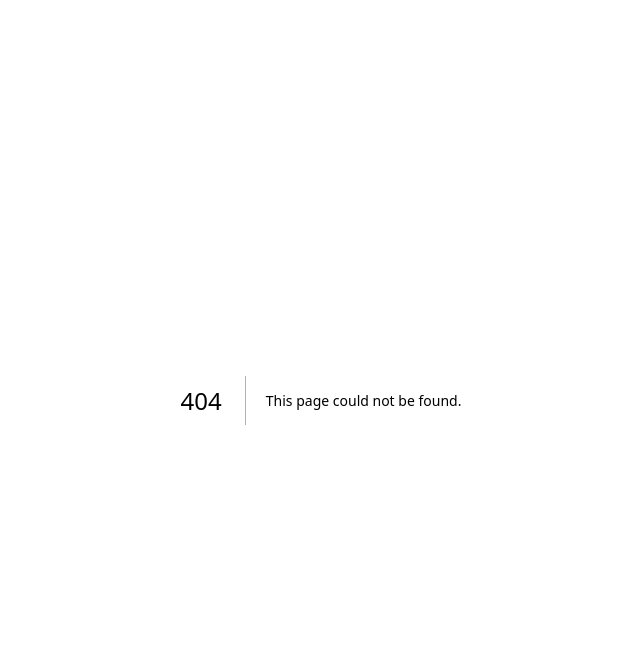
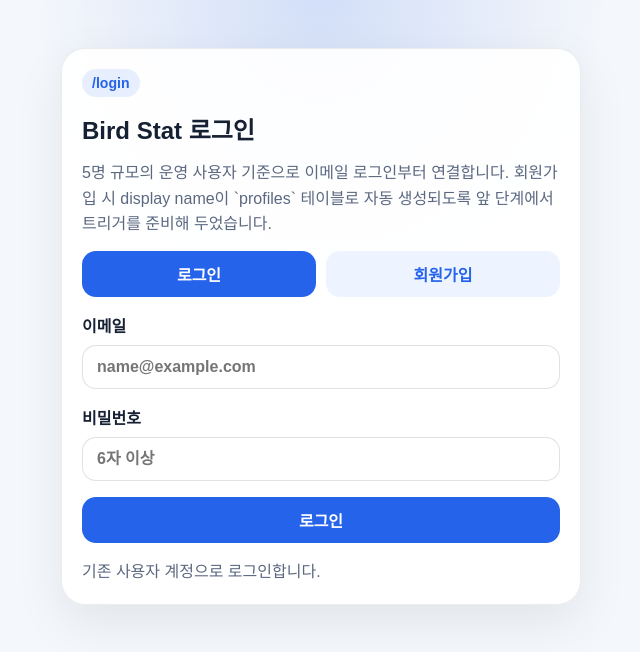
Before and after one commit to klockjones/bird-stat, a Next.js app: page /login in a window 1280 px wide. Before the commit this address had no page. Shown: the top 652 px of the page, without its empty margins (319-959 px from the left). Built offline with nearby package versions, Linux system fonts and the light colour scheme; no server answers.

Commit message:
인증 화면과 보호 라우트 추가
Ultraworked with [Sisyphus](https://github.com/code-yeongyu/oh-my-openagent)

Co-authored-by: Sisyphus <clio-agent@sisyphuslabs.ai>

```diff
--- /dev/null
+++ b/src/app/login/page.tsx
@@ -0,0 +1,28 @@
+import { redirect } from "next/navigation";
+import { AuthForm } from "@/components/auth/auth-form";
+import { createSupabaseServerClient } from "@/lib/supabase/server";
+
+export default async function LoginPage() {
+  const supabase = await createSupabaseServerClient();
+  const {
+    data: { user },
+  } = await supabase.auth.getUser();
+
+  if (user) {
+    redirect("/dashboard");
+  }
+
+  return (
+    <main className="simple-page auth-layout">
+      <section className="route-card">
+        <span className="route-chip">/login</span>
+        <h1>Bird Stat 로그인</h1>
+        <p className="auth-help">
+          5명 규모의 운영 사용자 기준으로 이메일 로그인부터 연결합니다. 회원가입 시 display name이
+          `profiles` 테이블로 자동 생성되도록 앞 단계에서 트리거를 준비해 두었습니다.
+        </p>
+        <AuthForm />
+      </section>
+    </main>
+  );
+}
--- /dev/null
+++ b/src/components/auth/auth-form.tsx
@@ -0,0 +1,131 @@
+"use client";
+
+import { useRouter } from "next/navigation";
+import { ComponentProps, useMemo, useState } from "react";
+import { createSupabaseBrowserClient } from "@/lib/supabase/browser";
+
+type Mode = "sign-in" | "sign-up";
+
+export function AuthForm() {
+  const router = useRouter();
+  const supabase = useMemo(() => createSupabaseBrowserClient(), []);
+  const [mode, setMode] = useState<Mode>("sign-in");
+  const [displayName, setDisplayName] = useState("");
+  const [email, setEmail] = useState("");
+  const [password, setPassword] = useState("");
+  const [message, setMessage] = useState<string | null>(null);
+  const [isSubmitting, setIsSubmitting] = useState(false);
+
+  const handleSubmit: NonNullable<ComponentProps<"form">["onSubmit"]> = async (event) => {
+    event.preventDefault();
+    setMessage(null);
+    setIsSubmitting(true);
+
+    try {
+      if (mode === "sign-in") {
+        const { error } = await supabase.auth.signInWithPassword({ email, password });
+
+        if (error) {
+          setMessage(error.message);
+          return;
+        }
+
+        router.push("/dashboard");
+        router.refresh();
+        return;
+      }
+
+      const { error } = await supabase.auth.signUp({
+        email,
+        password,
+        options: {
+          data: {
+            display_name: displayName.trim(),
+          },
+        },
+      });
+
+      if (error) {
+        setMessage(error.message);
+        return;
+      }
+
+      setMessage("회원가입이 완료되었습니다. 이메일 인증 설정이 켜져 있다면 메일을 확인한 뒤 로그인해 주세요.");
+      setMode("sign-in");
+      setPassword("");
+    } finally {
+      setIsSubmitting(false);
+    }
+  };
+
+  return (
+    <form className="auth-form" onSubmit={handleSubmit}>
+      <div className="auth-tabs">
+        <button
+          className={mode === "sign-in" ? "auth-tab active" : "auth-tab"}
+          onClick={() => setMode("sign-in")}
+          type="button"
+        >
+          로그인
+        </button>
+        <button
+          className={mode === "sign-up" ? "auth-tab active" : "auth-tab"}
+          onClick={() => setMode("sign-up")}
+          type="button"
+        >
+          회원가입
+        </button>
+      </div>
+
+      {mode === "sign-up" ? (
+        <label className="field">
+          표시 이름
+          <input
+            autoComplete="name"
+            onChange={(event) => setDisplayName(event.target.value)}
+            placeholder="예: 클럽 운영자"
+            required
+            value={displayName}
+          />
+        </label>
+      ) : null}
+
+      <label className="field">
+        이메일
+        <input
+          autoComplete="email"
+          onChange={(event) => setEmail(event.target.value)}
+          placeholder="name@example.com"
+          required
+          type="email"
+          value={email}
+        />
+      </label>
+
+      <label className="field">
+        비밀번호
+        <input
+          autoComplete={mode === "sign-in" ? "current-password" : "new-password"}
+          minLength={6}
+          onChange={(event) => setPassword(event.target.value)}
+          placeholder="6자 이상"
+          required
+          type="password"
+          value={password}
+        />
+      </label>
+
+      <button className="primary-action" disabled={isSubmitting} type="submit">
+        {isSubmitting ? "처리 중..." : mode === "sign-in" ? "로그인" : "회원가입"}
+      </button>
+
+      <p className="auth-help">
+        {mode === "sign-in"
+          ? "기존 사용자 계정으로 로그인합니다."
+          : "회원가입 시 profiles 테이블에 표시 이름이 자동 생성됩니다."}
+      </p>
+
+      {message ? <p className="auth-message">{message}</p> : null}
+    </form>
+  );
+}
```
Also changed, not shown: src/components/auth/sign-out-button.tsx (added, +24 -0 lines).
